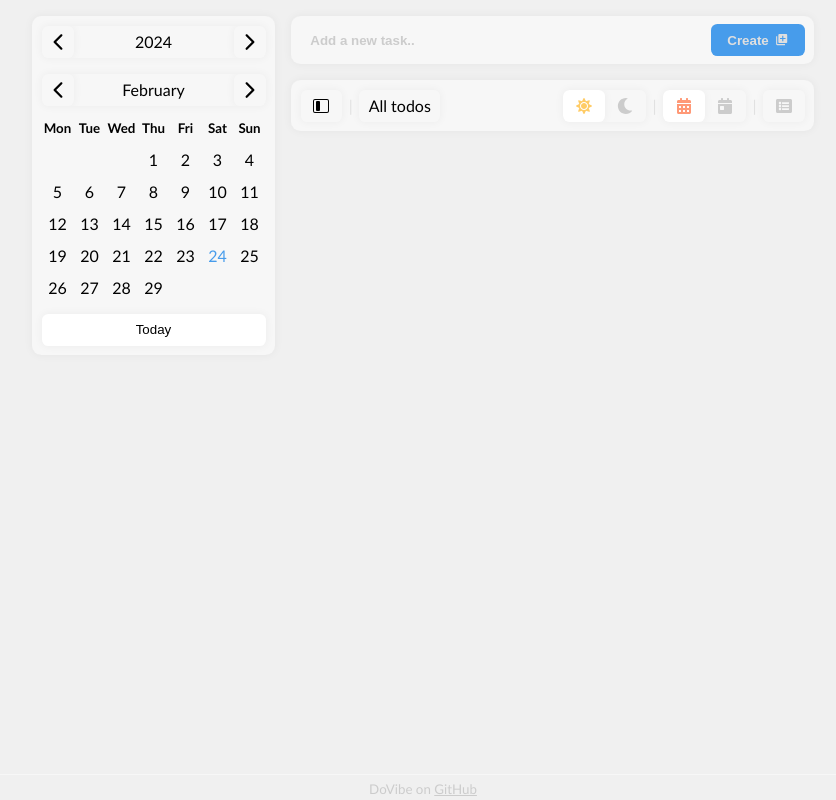
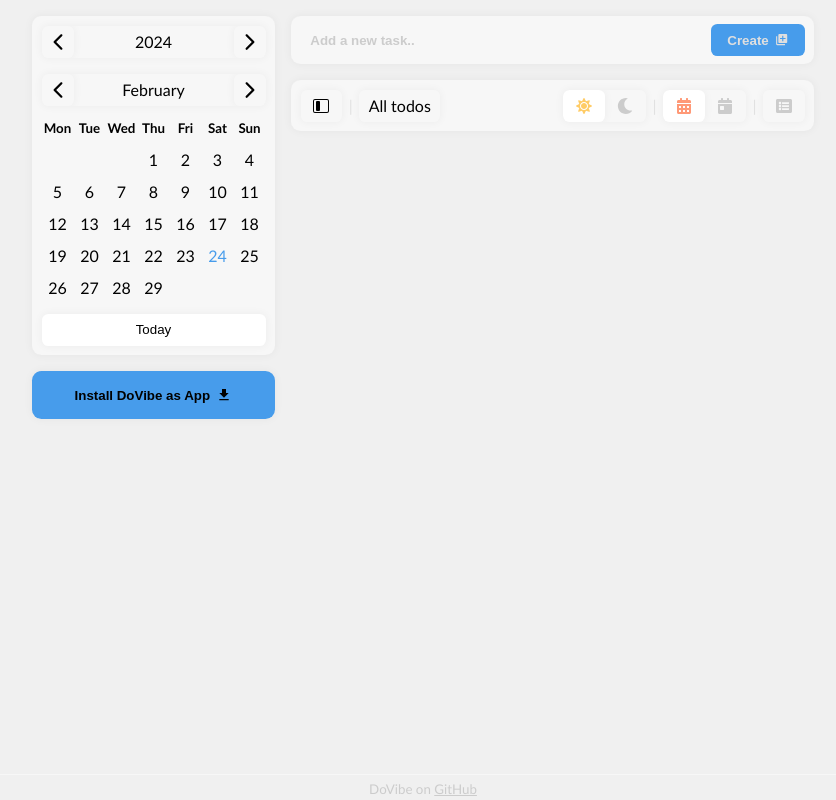
Before and after one commit to iNikAnn/DoVibe, a React (Create React App) app: page / in a window 1280 px wide. Both pictures are taken after a click on the element 408 px from the left and 105 px from the top of the page. Shown: the whole page, without its empty margins (217-1053 px from the left). Built offline with nearby package versions, Linux system fonts and the light colour scheme.

Commit message:
New: Added 'Install as App' button

```diff
--- a/src/components/LeftSideBar.jsx
+++ b/src/components/LeftSideBar.jsx
@@ -1,18 +1,57 @@
 import styles from '../css/LeftSideBar.module.css';
 
-// framer
+// react, framer
+import { useEffect, useState } from 'react';
 import { AnimatePresence, motion } from 'framer-motion';
 
 // components
 import DatePicker from './datepicker/DatePicker';
 import CurrentTodo from './CurrentTodo';
+import BtnPrimary from './buttons/BtnPrimary';
+
+// icons
+import { MdGetApp } from "react-icons/md";
 
 function LeftSideBar({ initialDate, todos, currentTodo, onPickDate, checkForUnfinishedTodosInDay }) {
+	const [installPwaBtnIsVisible, setInstallPwaBtnIsVisible] = useState(false);
+
+	// show or hide install PWA button
+	useEffect(() => {
+		const checkIsInstalledPwa = () => {
+			if (window.matchMedia('(display-mode: standalone)').matches) {
+				setInstallPwaBtnIsVisible(false);
+			} else {
+				setInstallPwaBtnIsVisible(true);
+			};
+		};
+
+		checkIsInstalledPwa();
+	}, []);
+
+	// handle install app as PWA
+	const [installPrompt, setInstallPrompt] = useState(null);
+
+	useEffect(() => {
+		const beforeInstall = (event) => {
+			setInstallPrompt(event);
+		};
+
+		window.addEventListener('beforeinstallprompt', beforeInstall);
+
+		return () => window.removeEventListener('beforeinstallprompt', beforeInstall);
+	}, []);
+
+	const handleInstallPwa = async () => {
+		if (installPrompt) {
+			const result = await installPrompt.prompt();
+		};
+	};
+
 	const barVariants = {
 		initial: {
 			opacity: 0,
 			width: 0,
-			transform: 'translateX(-2rem)'
+			transform: 'translateX(-2rem)',
 		},
 
 		animate: {
@@ -64,6 +103,17 @@ function LeftSideBar({ initialDate, todos, currentTodo, onPickDate, checkForUnfi
 					onPickDate={onPickDate}
 					checkForUnfinishedTodosInDay={checkForUnfinishedTodosInDay}
 				/>
+
+
+				{installPwaBtnIsVisible && (
+					<div style={{ display: 'grid', marginTop: '1rem' }}>
+						<BtnPrimary
+							text="Install DoVibe as App"
+							icon={<MdGetApp />}
+							onClick={handleInstallPwa}
+						/>
+					</div>
+				)}
 			</div>
 		</motion.section>
 	);
--- /dev/null
+++ b/src/components/buttons/BtnPrimary.jsx
@@ -0,0 +1,16 @@
+import styles from '../../css/BtnPrimary.module.css';
+
+function BtnPrimary({ text, title, icon, onClick }) {
+	return (
+		<button
+			className={styles.btn}
+			onClick={onClick}
+			title={title}
+		>
+			{text}
+			{icon}
+		</button>
+	);
+}
+
+export default BtnPrimary;
--- /dev/null
+++ b/src/css/BtnPrimary.module.css
@@ -0,0 +1,22 @@
+.btn {
+	height: 3rem;
+
+	display: flex;
+	align-items: center;
+	justify-content: center;
+	gap: 0.4rem;
+
+	background-color: var(--accent-color);
+	border-radius: var(--border-radius-primary);
+	box-shadow: var(--box-shadow-primary);
+
+	font-weight: bold;
+
+	padding: 0 0.6rem;
+}
+
+/* svg */
+.btn svg {
+	width: 1rem;
+	height: 1rem;
+}
```
Also changed, not shown: public/manifest.json.
